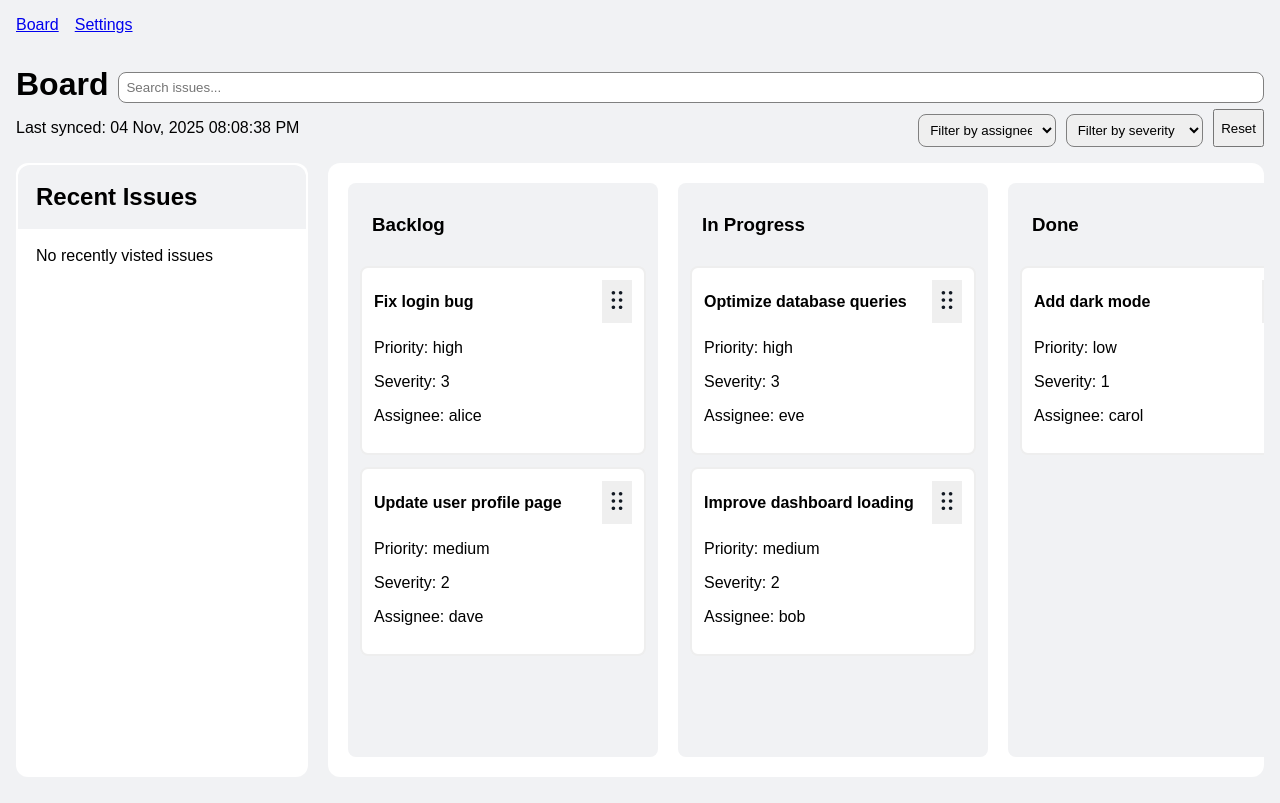
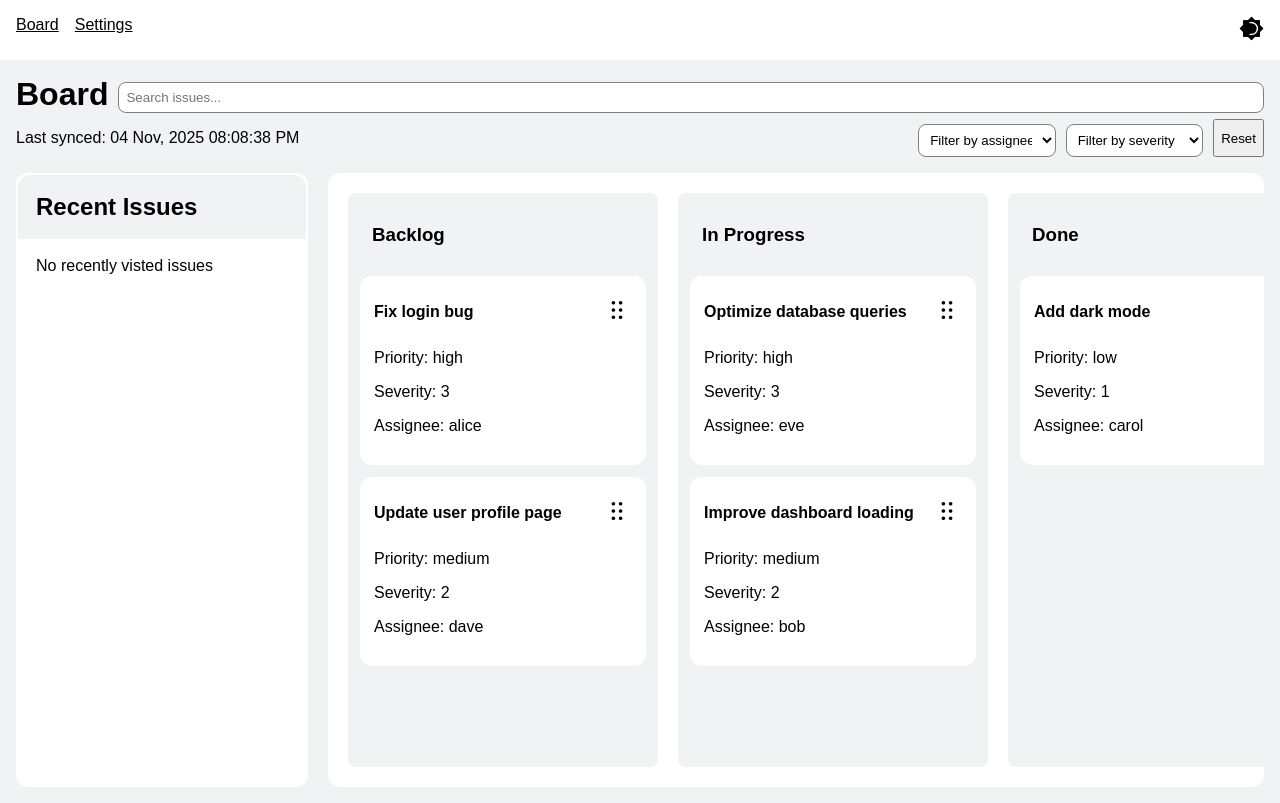
Before and after one commit to Qadriyah/react-case-study, a React (Create React App) app: page /board in a window 1280 px wide. Built offline with nearby package versions, Linux system fonts and the light colour scheme.

Commit message:
Feat: Adds dark theme toggle

```diff
--- a/src/components/DragIcon.tsx
+++ b/src/components/DragIcon.tsx
@@ -11,7 +11,7 @@ const DragIcon = () => {
         fill-rule="evenodd"
         clip-rule="evenodd"
         d="M9.5 8C10.3284 8 11 7.32843 11 6.5C11 5.67157 10.3284 5 9.5 5C8.67157 5 8 5.67157 8 6.5C8 7.32843 8.67157 8 9.5 8ZM9.5 14C10.3284 14 11 13.3284 11 12.5C11 11.6716 10.3284 11 9.5 11C8.67157 11 8 11.6716 8 12.5C8 13.3284 8.67157 14 9.5 14ZM11 18.5C11 19.3284 10.3284 20 9.5 20C8.67157 20 8 19.3284 8 18.5C8 17.6716 8.67157 17 9.5 17C10.3284 17 11 17.6716 11 18.5ZM15.5 8C16.3284 8 17 7.32843 17 6.5C17 5.67157 16.3284 5 15.5 5C14.6716 5 14 5.67157 14 6.5C14 7.32843 14.6716 8 15.5 8ZM17 12.5C17 13.3284 16.3284 14 15.5 14C14.6716 14 14 13.3284 14 12.5C14 11.6716 14.6716 11 15.5 11C16.3284 11 17 11.6716 17 12.5ZM15.5 20C16.3284 20 17 19.3284 17 18.5C17 17.6716 16.3284 17 15.5 17C14.6716 17 14 17.6716 14 18.5C14 19.3284 14.6716 20 15.5 20Z"
-        fill="#121923"
+        fill="var(--foreground)"
       />
     </svg>
   );
--- a/src/components/IssueCard.tsx
+++ b/src/components/IssueCard.tsx
@@ -47,7 +47,7 @@ const IssueCard: React.FC<IssueCardProps> = ({
               {...listeners}
               onClick={(e) => e.stopPropagation()}
               title="Drag to move"
-              className="drag-btn"
+              className="clear-btn"
               aria-label="Drag handle"
             >
               <DragIcon />
@@ -60,7 +60,14 @@ const IssueCard: React.FC<IssueCardProps> = ({
       </>
 
       {lastUpdatedIssue && lastUpdatedIssue.id === issue.id && isAdmin && (
-        <button onClick={undoUpdateIssue}>{`Undo in ${counter}`}</button>
+        <button
+          onClick={(e) => {
+            e.stopPropagation();
+            undoUpdateIssue && undoUpdateIssue();
+          }}
+        >
+          {`Undo in ${counter}`}
+        </button>
       )}
     </div>
   );
--- a/src/components/IssueColumn.tsx
+++ b/src/components/IssueColumn.tsx
@@ -20,7 +20,7 @@ const IssueColumn: React.FC<IssueColumnProps> = ({
 }) => {
   const { setNodeRef, isOver } = useDroppable({ id: title });
   const style = {
-    backgroundColor: isOver ? "lightblue" : "#f1f2f4",
+    backgroundColor: isOver ? "lightblue" : "var(--background)",
   };
 
   return (
--- a/src/components/IssueDetails.tsx
+++ b/src/components/IssueDetails.tsx
@@ -13,7 +13,7 @@ const IssueDetails: React.FC<IssueDetailsProp> = ({ issue }) => {
   const { updateIssue } = useIssuesStore();
 
   return (
-    <div>
+    <div className="card">
       <div className="flex space-between items-center">
         <h1>{issue.title}</h1>
         {isAdmin && issue.status !== "Done" && (
--- a/src/components/Navigation.tsx
+++ b/src/components/Navigation.tsx
@@ -1,10 +1,24 @@
 import { Link } from "react-router-dom";
+import { useTheme } from "../hooks/useTheme";
+import ThemeIcon from "./ThemeIcon";
 
-export const Navigation = () => (
-  <nav style={{ padding: "1rem" }}>
+export const Navigation = () => {
+  const { theme, setTheme } = useTheme();
+
+  return (
+    <nav className="navigation">
+      <div>
         <Link to="/board" style={{ marginRight: "1rem" }}>
           Board
         </Link>
         <Link to="/settings">Settings</Link>
+      </div>
+      <button
+        onClick={() => setTheme(theme === "dark" ? "light" : "dark")}
+        className="clear-btn"
+      >
+        <ThemeIcon />
+      </button>
     </nav>
   );
+};
--- /dev/null
+++ b/src/components/ThemeIcon.tsx
@@ -0,0 +1,22 @@
+const ThemeIcon = () => {
+  return (
+    <svg
+      xmlns="http://www.w3.org/2000/svg"
+      aria-hidden="true"
+      width="25"
+      height="25"
+      viewBox="0 96 960 960"
+    >
+      <path
+        d="M481 1027 346 896H160V710L26 576l134-134V256h186l135-134 133 134h186v186l134 134-134 134v186H614l-133 131Zm0-191q107.917 0 183.458-76.125Q740 683.75 740 575q0-107.917-75.542-183.458Q588.917 316 481 316q-108.75 0-184.875 75.542Q220 467.083 220 575q0 108.75 76.125 184.875T481 836Zm-.5-60q-83.5 0-142-58.5t-58.5-142q0-83.5 58.5-141.5t142-58q83.5 0 141.5 58t58 141.5q0 83.5-58 142T480.5 776Z"
+        fill="var(--foreground)"
+      ></path>
+      <path
+        d="M481 1027 346 896H160V710L26 576l134-134V256h186l135-134 133 134h186v186l134 134-134 134v186H614l-133 131Zm-2-191q111 0 186-75.5T740 575q0-110-75.5-185.5T479 314q-27 0-52 5.5T373 338q69 32 111 96t42 141q0 77-42 141t-111 97q24 11 50.5 17t55.5 6Z"
+        fill="var(--foreground)"
+      ></path>
+    </svg>
+  );
+};
+
+export default ThemeIcon;
--- /dev/null
+++ b/src/hooks/useTheme.ts
@@ -0,0 +1,26 @@
+import React from "react";
+import { Theme } from "../types";
+import { getTheme } from "../utils/helpers";
+
+export function useTheme() {
+  const [theme, setTheme] = React.useState<Theme>(getTheme);
+
+  React.useEffect(() => {
+    const root = document.documentElement;
+    root.classList.remove(theme === "dark" ? "light" : "dark");
+    root.classList.add(theme);
+    localStorage.setItem("theme", theme);
+  }, [theme]);
+
+  React.useEffect(() => {
+    const mediaQuery = window.matchMedia("(prefers-color-scheme: dark)");
+    const handleChange = (e: MediaQueryListEvent) => {
+      setTheme(e.matches ? "dark" : "light");
+    };
+
+    mediaQuery.addEventListener("change", handleChange);
+    return () => mediaQuery.removeEventListener("change", handleChange);
+  }, []);
+
+  return { theme, setTheme };
+}
--- a/src/index.css
+++ b/src/index.css
@@ -1,13 +1,13 @@
 :root {
   --background: #f1f2f4;
   --foreground: #000000;
+  --background-medium: #ffffff;
 }
 
-@media (prefers-color-scheme: dark) {
-  :root {
-    /* --background: #001529;
-    --foreground: #ffffff; */
-  }
+.dark {
+  --background: #101204;
+  --foreground: #ffffff;
+  --background-medium: #242528;
 }
 
 body {
@@ -29,6 +29,17 @@ button {
   cursor: pointer;
 }
 
+.navigation {
+  padding: 1rem;
+  display: flex;
+  justify-content: space-between;
+  background-color: var(--background-medium);
+}
+
+.navigation a {
+  color: var(--foreground);
+}
+
 .grid {
   display: grid;
   grid-template-columns: repeat(3, minmax(19.375rem, 1fr));
@@ -39,7 +50,7 @@ button {
 
 .flex {
   display: flex;
-  gap: 10px;
+  gap: 0.625rem;
 }
 
 .space-between {
@@ -50,16 +61,17 @@ button {
   align-items: center;
 }
 
-.drag-btn {
+.clear-btn {
   border: none;
   color: #000;
   padding: 0;
+  background-color: transparent;
 }
 
 .board {
   display: flex;
   flex-direction: column;
-  gap: 20px;
+  gap: 1.25rem;
 }
 
 @media (width >= 40rem /* 640px */) {
@@ -71,15 +83,14 @@ button {
 .board-wrapper {
   flex: 1;
   border-radius: 0.75rem;
-  padding: 20px;
-  background-color: #fff;
+  padding: 1.25rem;
+  background-color: var(--background-medium);
   overflow-x: scroll;
 }
 
 .column {
   padding: 0.75rem;
   border-radius: 0.5rem;
-  overflow-y: hidden;
 
   .card-container {
     max-height: calc(100vh - 18.75rem);
@@ -93,17 +104,17 @@ button {
 }
 
 .issue-card {
-  background-color: #fff;
+  background-color: var(--background-medium);
   padding: 0.75rem;
-  border-radius: 0.5rem;
+  border-radius: 0.75rem;
   margin-bottom: 0.75rem;
-  border: solid 2px rgb(238, 238, 238);
+  border: solid 0.125rem var(--background-medium);
   cursor: pointer;
   min-width: 15.625rem;
 }
 
 .issue-card:hover {
-  border: solid 2px rgba(9, 131, 238);
+  border: solid 0.125rem #8fb8f6;
 }
 
 .page-header {
@@ -111,7 +122,7 @@ button {
 
   .header {
     display: flex;
-    gap: 10px;
+    gap: 0.625rem;
     justify-content: space-between;
     align-items: center;
   }
@@ -122,7 +133,7 @@ button {
 
   .filters {
     display: flex;
-    gap: 10px;
+    gap: 0.625rem;
   }
 }
 @media (width >= 40rem /* 640px */) {
@@ -134,21 +145,23 @@ button {
 .input {
   border: solid thin gray;
   padding: 0.438rem;
-  border-radius: 7px;
+  border-radius: 0.438rem;
   width: 100%;
+  background-color: var(--background-medium);
+  color: var(--foreground);
 }
 
 .tag {
-  border: solid thin rgba(0, 0, 0, 0.3);
-  padding: 2px 5px;
-  border-radius: 8px;
-  background-color: #eee;
+  border: solid thin var(--foreground);
+  padding: 0.125rem 0.625rem;
+  border-radius: 0.5rem;
+  background-color: var(--background-medium);
 }
 
 .priority {
   border: solid thin;
-  padding: 1px 5px;
-  border-radius: 5px;
+  padding: 0.063rem 0.313rem;
+  border-radius: 0.313rem;
 }
 
 .priority-high {
@@ -169,7 +182,7 @@ button {
 
 .sidebar {
   min-width: 18rem;
-  background-color: #fff;
+  background-color: var(--background-medium);
   border-radius: 0.75rem;
   padding: 0.125rem;
   height: calc(100vh - 11.875rem);
@@ -191,11 +204,11 @@ button {
     background-color: var(--background);
     border-radius: 0.75rem;
     cursor: pointer;
-    border: solid 2px var(--background);
+    border: solid 0.125rem var(--background);
   }
 
   .item:hover {
-    border: solid 2px #8fb8f6;
+    border: solid 0.125rem #8fb8f6;
   }
 
   p {
@@ -213,7 +226,7 @@ button {
 .form {
   display: flex;
   flex-direction: column;
-  gap: 20px;
+  gap: 1.25rem;
 }
 
 .input-wrapper {
@@ -222,30 +235,30 @@ button {
 }
 
 .input {
-  border-radius: 8px;
-  margin-top: 5px;
-  min-height: 22px;
+  border-radius: 0.5rem;
+  margin-top: 0.313rem;
+  min-height: 1.375rem;
 }
 
 .checkbox {
-  padding: 8px;
-  border-radius: 1px;
+  padding: 0.5rem;
+  border-radius: 0.063rem;
   transform: scale(1.5);
 }
 
 .label {
-  margin-left: 10px;
+  margin-left: 0.625rem;
 }
 
 .button {
-  min-height: 36px;
-  border-radius: 8px;
+  min-height: 2.25rem;
+  border-radius: 0.5rem;
   border: solid thin gray;
-  padding: 0 10px;
+  padding: 0 0.625rem;
 }
 
 .card {
-  background-color: #fff;
-  padding: 20px;
-  border-radius: 12px;
+  background-color: var(--background-medium);
+  padding: 1.25rem;
+  border-radius: 0.75rem;
 }
--- a/src/types.ts
+++ b/src/types.ts
@@ -34,3 +34,5 @@ export type Polling = {
   isPolling: boolean;
   interval: number | string;
 };
+
+export type Theme = "light" | "dark";
--- a/src/utils/helpers.ts
+++ b/src/utils/helpers.ts
@@ -1,6 +1,6 @@
 import dayjs from "dayjs";
 import { toast, ToastOptions } from "react-toastify";
-import { Issue, Polling } from "../types";
+import { Issue, Polling, Theme } from "../types";
 
 export const notify = (message: string, options?: ToastOptions) =>
   toast(message, options);
@@ -11,7 +11,7 @@ export const computePriorityScore = (issue: Issue): number => {
 };
 
 export const addRecentIssue = (issue: Issue): void => {
-  if (!issue) return;
+  if (!issue || !Object.hasOwn(issue, "id")) return;
 
   let data = localStorage.getItem("recent");
   if (!data) data = "[]";
@@ -41,3 +41,12 @@ export const getPollingSettings = () => {
 
   return JSON.parse(data);
 };
+
+export const getTheme = (): Theme => {
+  if (typeof window === "undefined") return "light";
+  const theme = localStorage.getItem("theme") as Theme;
+  if (theme) return theme;
+
+  const darkTheme = window.matchMedia("(prefers-color-scheme: dark)").matches;
+  return darkTheme ? "dark" : "light";
+};
```
Lines whose indentation alone changed are shown as unchanged.
